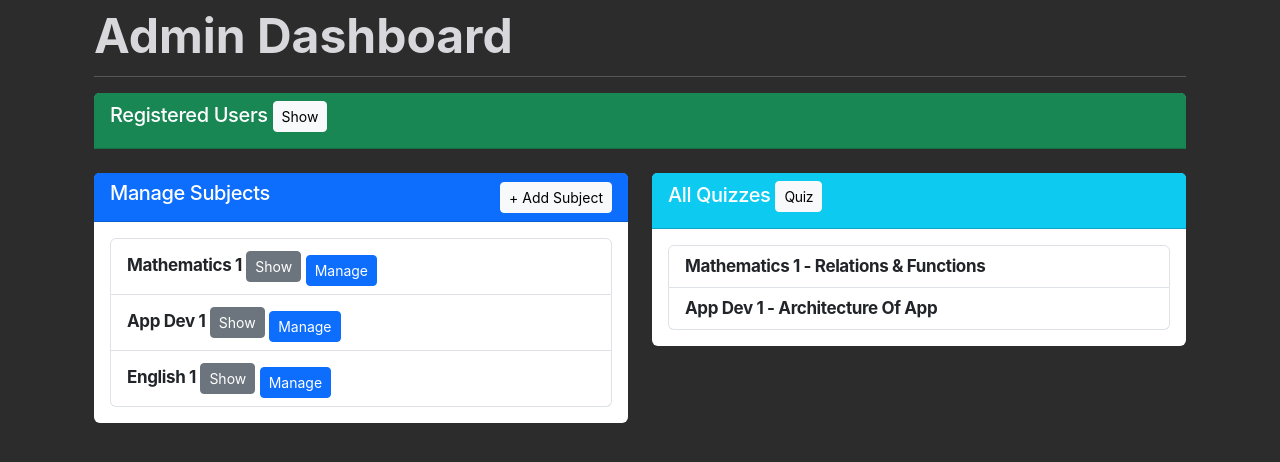
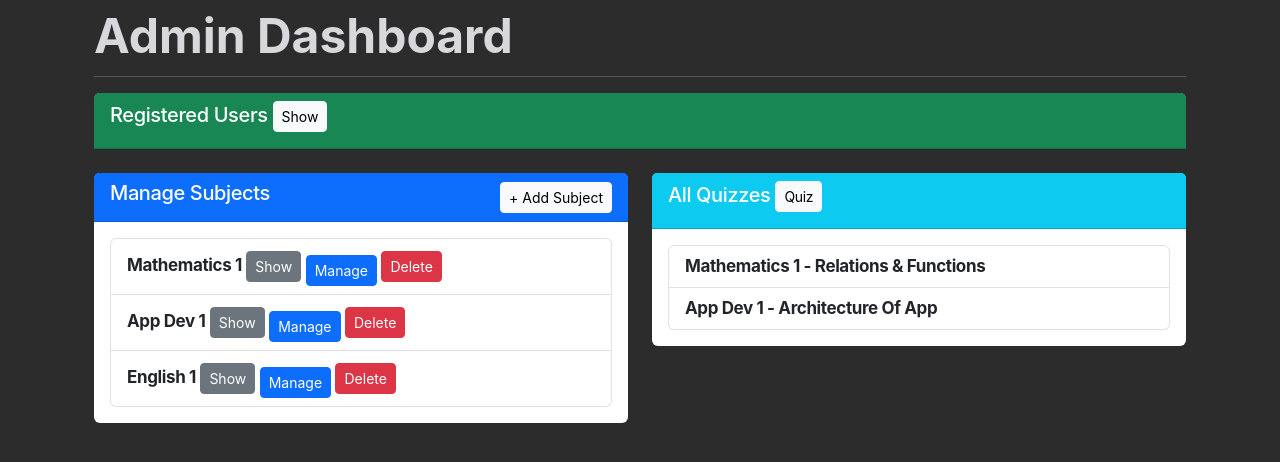
Before and after one commit to nxxr-07/Quiz-Master, a Flask app: page /admin/dashboard in a window 1280 px wide. Shown: the part 44-506 px from the top of the page. Run offline with Flask 3, Linux system fonts and the light colour scheme; a user stored in the database is signed in.

Commit message:
Added Delete Button to Subject

```diff
--- a/routes.py
+++ b/routes.py
@@ -109,6 +109,37 @@
 
     subjects = Subject.query.all()
     return render_template('manage_subjects.html', subjects=subjects, current_user=current_user)
+
+@main.route("/delete_subject/<int:subject_id>", methods=["POST"])
+@login_required
+def delete_subject(subject_id):
+    if session.get("user_role") != "admin":
+        return jsonify({"error": "Unauthorized"}), 403
+
+    subject = Subject.query.get_or_404(subject_id)
+
+    # Get all chapters of the subject
+    chapters = Chapter.query.filter_by(subject_id=subject_id).all()
+
+    for chapter in chapters:
+        quizzes = Quiz.query.filter_by(chapter_id=chapter.id).all()
+
+        for quiz in quizzes:
+            # Delete all scores related to this quiz
+            Score.query.filter_by(quiz_id=quiz.id).delete()
+            # Delete all questions related to this quiz
+            Question.query.filter_by(quiz_id=quiz.id).delete()
+            # Delete the quiz itself
+            db.session.delete(quiz)
+
+        # Delete the chapter itself
+        db.session.delete(chapter)
+
+    # Delete the subject itself
+    db.session.delete(subject)
+    db.session.commit()
+
+    return jsonify({"message": "Subject deleted successfully"}), 200
 
 # ---------------- Start Quiz (User) ----------------
 @main.route('/quiz/<int:quiz_id>', methods=['GET', 'POST'])
--- a/templates/admin_dashboard.html
+++ b/templates/admin_dashboard.html
@@ -71,6 +71,7 @@
 
                                 <!-- Manage Button -->
                                 <button class="btn btn-primary btn-sm mt-2" onclick="openManageModal('{{ subject.id }}', '{{ subject.name }}')">Manage</button>
+                                <button class="btn btn-danger btn-sm" onclick="deleteSubject({{ subject.id }})">Delete</button>
                             </li>
                         {% endfor %}
                     </ul>
@@ -234,6 +235,26 @@
             modal.style.display = "none";
         }
     }
+
+    function deleteSubject(subjectId) {
+    if (!confirm("Are you sure you want to delete this subject? This action cannot be undone.")) {
+        return;
+    }
+
+    fetch(`/delete_subject/${subjectId}`, {
+        method: "POST",
+        headers: {
+            "Content-Type": "application/json"
+        }
+    })
+    .then(response => response.json())
+    .then(data => {
+        alert(data.message);
+        location.reload(); // Reload the page to reflect changes
+    })
+    .catch(error => console.error("Error:", error));
+}
+
 </script>
 
 <!-- Styling for Threaded Chapters -->
```
Also changed, not shown: instance/quizmaster.sqlite.
